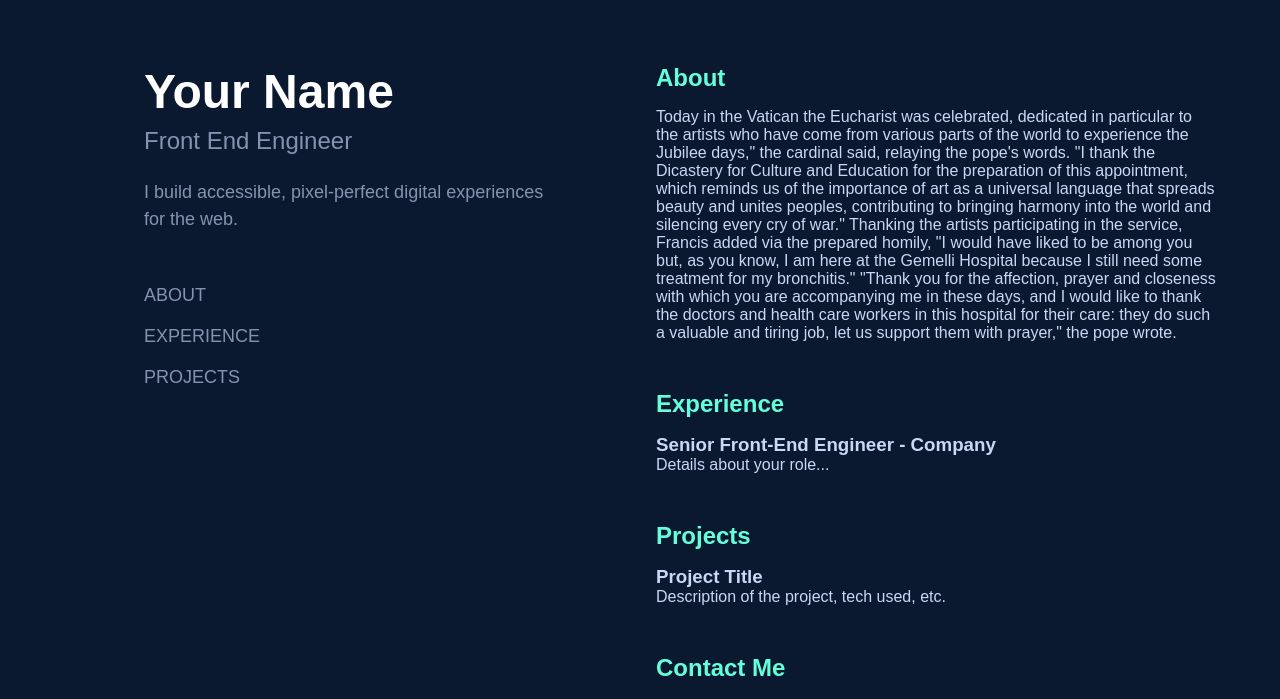
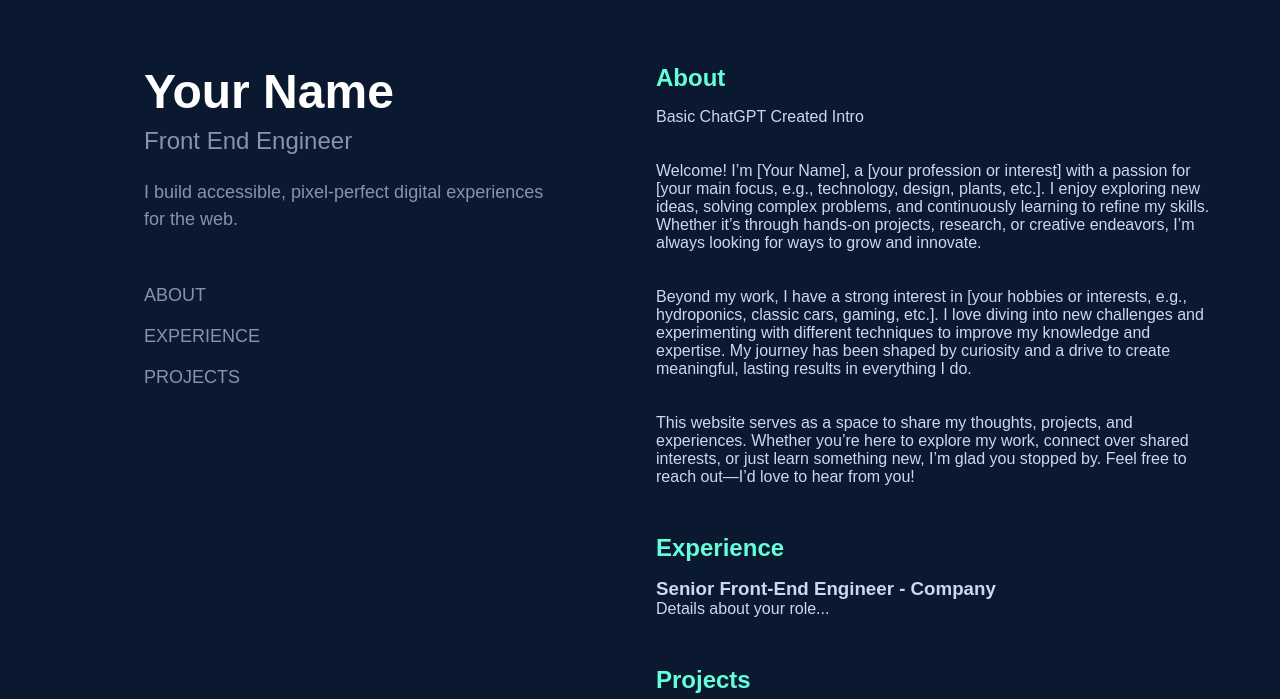
Before and after one commit to afisher97/personalSite, a Flask app: page / in a window 1280 px wide. Shown: the top 699 px of the page. Run offline with Flask 3, Linux system fonts and the light colour scheme.

Commit message:
Read in about me from text file

```diff
--- a/app.py
+++ b/app.py
@@ -4,7 +4,12 @@ app = Flask(__name__)
 
 @app.route("/", methods=["GET"])
 def home():
-    return render_template("base.html")
+
+    # Read the 'about.txt' file
+    with open("content/about.txt", "r", encoding="utf-8") as f:
+        about_text = f.read()
+
+    return render_template("base.html", about_text=about_text)
 
 @app.route("/contact", methods=["POST"])
 def contact():
--- /dev/null
+++ b/content/about.txt
@@ -0,0 +1,7 @@
+Basic ChatGPT Created Intro
+<br>
+Welcome! I’m [Your Name], a [your profession or interest] with a passion for [your main focus, e.g., technology, design, plants, etc.]. I enjoy exploring new ideas, solving complex problems, and continuously learning to refine my skills. Whether it’s through hands-on projects, research, or creative endeavors, I’m always looking for ways to grow and innovate.
+<br>
+Beyond my work, I have a strong interest in [your hobbies or interests, e.g., hydroponics, classic cars, gaming, etc.]. I love diving into new challenges and experimenting with different techniques to improve my knowledge and expertise. My journey has been shaped by curiosity and a drive to create meaningful, lasting results in everything I do.
+<br>
+This website serves as a space to share my thoughts, projects, and experiences. Whether you’re here to explore my work, connect over shared interests, or just learn something new, I’m glad you stopped by. Feel free to reach out—I’d love to hear from you!
--- a/templates/base.html
+++ b/templates/base.html
@@ -28,11 +28,7 @@
         <main class="main-content">
         <section id="about">
             <h2>About</h2>
-            <p>Today in the Vatican the Eucharist was celebrated, dedicated in particular to the artists who have come from various parts of the world to experience the Jubilee days," the cardinal said, relaying the pope's words. "I thank the Dicastery for Culture and Education for the preparation of this appointment, which reminds us of the importance of art as a universal language that spreads beauty and unites peoples, contributing to bringing harmony into the world and silencing every cry of war."
-
-    Thanking the artists participating in the service, Francis added via the prepared homily, "I would have liked to be among you but, as you know, I am here at the Gemelli Hospital because I still need some treatment for my bronchitis."
-
-    "Thank you for the affection, prayer and closeness with which you are accompanying me in these days, and I would like to thank the doctors and health care workers in this hospital for their care: they do such a valuable and tiring job, let us support them with prayer," the pope wrote.</p>
+            <p>{{ about_text|replace('\n', '<br>')|safe }}</p>
         </section>
 
         <section id="experience">
```
